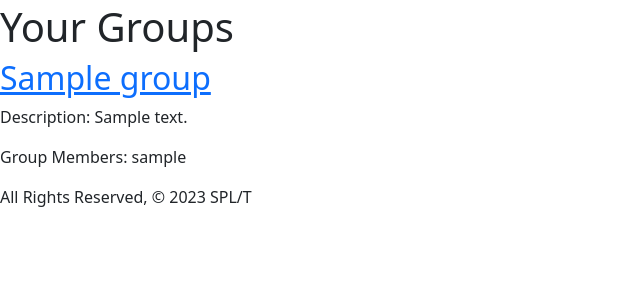
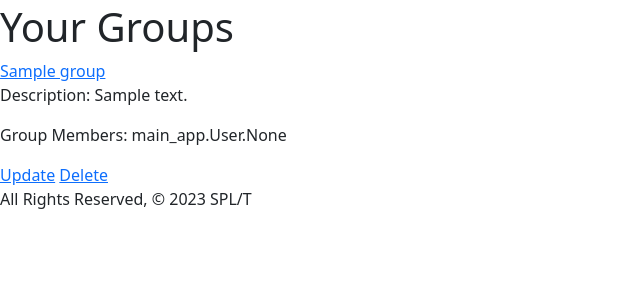
Before and after one commit to shelbyyy16/Capstone-Project, a Django app: page /groups/ in a window 1280 px wide. Shown: the part 149-452 px from the top of the page, without its empty margins (0-640 px from the left). Run offline with Django 5.2, Linux system fonts and the light colour scheme; tables that the repository leaves empty hold one stand-in row (values such as "Sample post").

Commit message:
create update functionality for groups

```diff
--- a/main_app/templates/groups/groups_index.html
+++ b/main_app/templates/groups/groups_index.html
@@ -4,9 +4,13 @@
 
     {% for group in groups %}
         <div>
-            <h2><a href="{% url 'group_details' group.id %}">{{ group.name }}</a></h2>
-            <p>Description: {{ group.description }}</p>
-            <p>Group Members: {{ group.members.all|join:", " }}</p>
+            <div>
+                <span><a href="{% url 'group_details' group_id=group.id %}">{{ group.name }}</a></span>
+                <p>Description: {{ group.description }}</p>
+                <p>Group Members: {{ group.members }}</p>
+                <a href="{% url 'group_update' group_id=group.id %}">Update</a>
+                <a href="{% url 'group_delete' group_id=group.id %}">Delete</a>
+            </div>
         </div>
     {% endfor %}
 {% endblock %}
--- a/main_app/urls.py
+++ b/main_app/urls.py
@@ -4,7 +4,9 @@
 urlpatterns = [
     path('', views.home, name='home'),
     path('groups/', views.groups_index, name='groups_index'),
-    path('expenses/', views.expenses_index, name='expenses_index'),
     path('create_group/', views.GroupCreateView.as_view(), name='create_group'),
     path('groups/<int:group_id>/', views.group_details, name='group_details'),
+    path('groups/<int:group_id>/update/', views.GroupUpdate.as_view(), name='group_update'),
+    path('groups/<int:group_id>/delete/', views.GroupDelete.as_view(), name='group_delete'),
+    path('expenses/', views.expenses_index, name='expenses_index'),
 ]
--- a/main_app/views.py
+++ b/main_app/views.py
@@ -1,4 +1,4 @@
-from django.shortcuts import render, redirect
+from django.shortcuts import render, redirect, get_object_or_404
 from django.urls import reverse_lazy
 from django.views.generic.edit import CreateView, UpdateView, DeleteView
 from .models import Group, Expense
@@ -31,7 +31,13 @@
 class GroupUpdate(UpdateView):
     model = Group
     fields = ['name', 'description', 'members']
+    template_name = 'groups/create_group.html'
+    success_url = reverse_lazy('groups_index')
 
-class GroupDelete(UpdateView):
+    def get_object(self, queryset=None):
+
+        return get_object_or_404(Group, id=self.kwargs['group_id'])
+
+class GroupDelete(DeleteView):
     model = Group
     success_url = reverse_lazy('groups_index')
```
